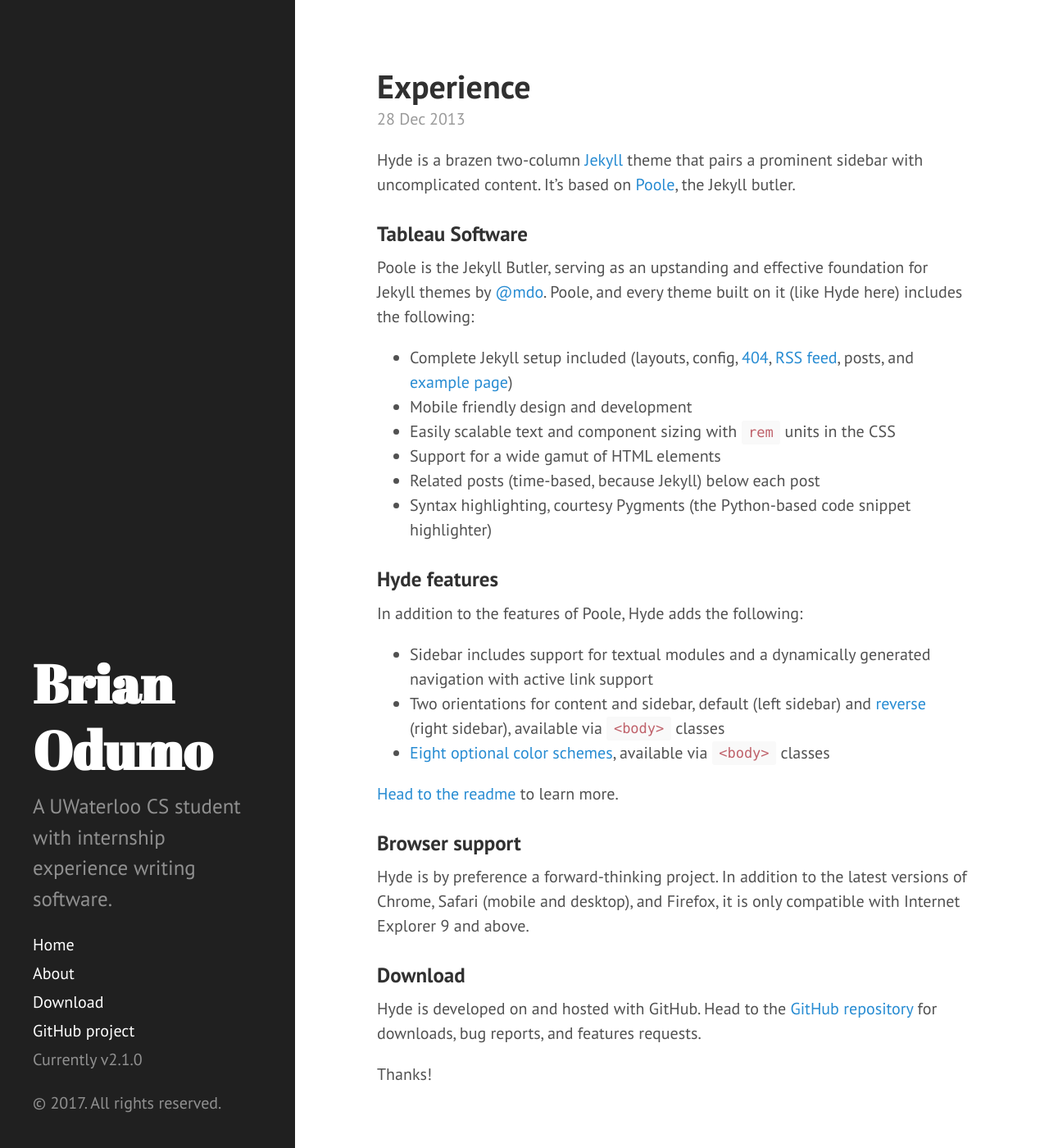
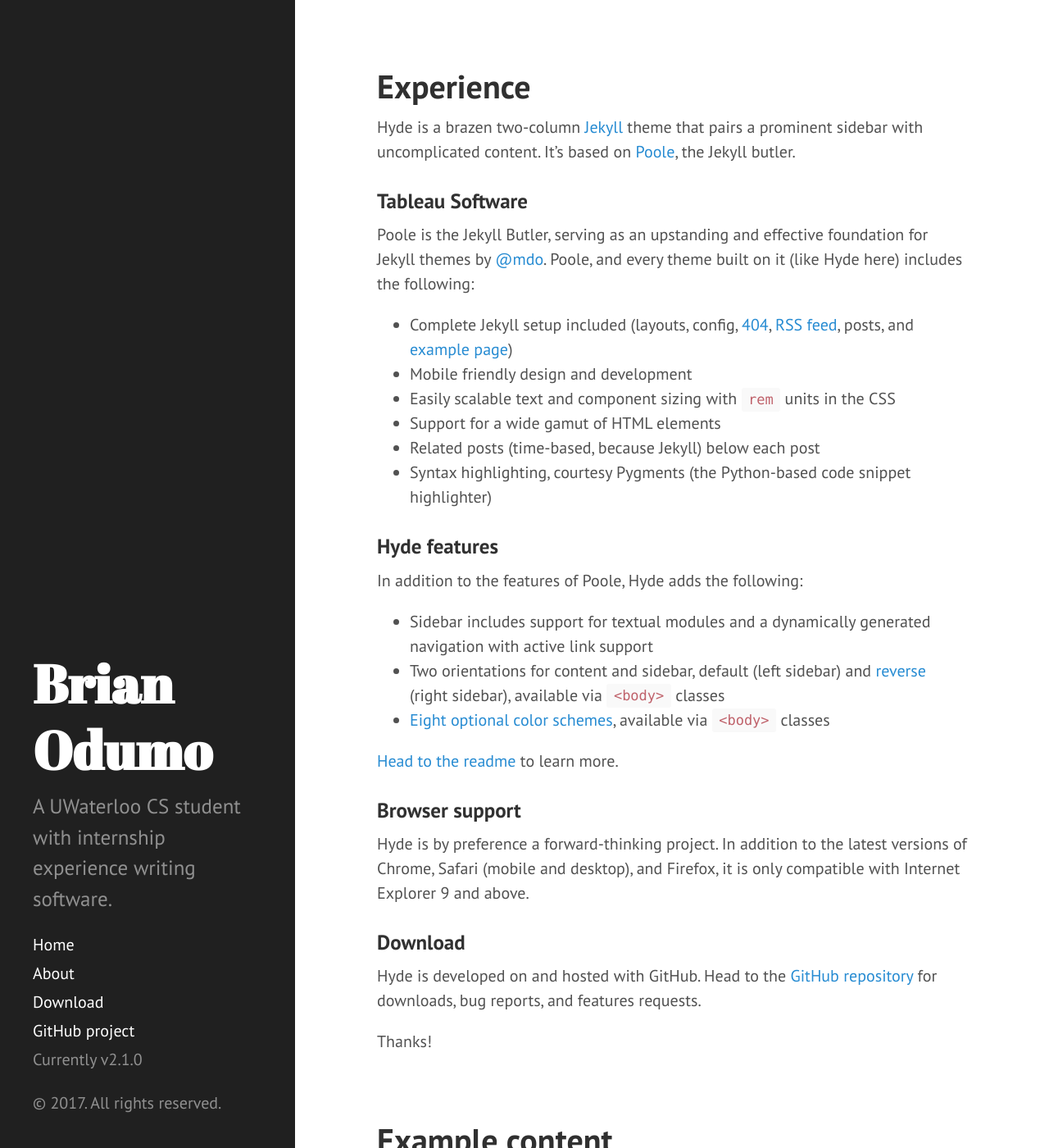
Before and after one commit to brianod/brianod.github.io, a Jekyll site: the page built from index.html, in a window 1280 px wide and 1400 px high. Shown: the whole window at 82% size. Built offline with Jekyll 4.4.1, drawn with Linux system fonts in a browser that asks for light colours; the list of posts is cut into pages by our own code; some of the changed text lies outside the part shown.

Commit message:
Remove date

```diff
--- a/_layouts/post.html
+++ b/_layouts/post.html
@@ -15,7 +15,6 @@
         <h3>
           <a href="{{ post.url }}">
             {{ post.title }}
-          <!--  <small>{{ post.date | date_to_string }}</small>-->
           </a>
         </h3>
       </li>
--- a/index.html
+++ b/index.html
@@ -12,7 +12,6 @@
       </a>
     </h1>
 
-    <span class="post-date">{{ post.date | date_to_string }}</span>
 
     {{ post.content }}
   </div>
```
